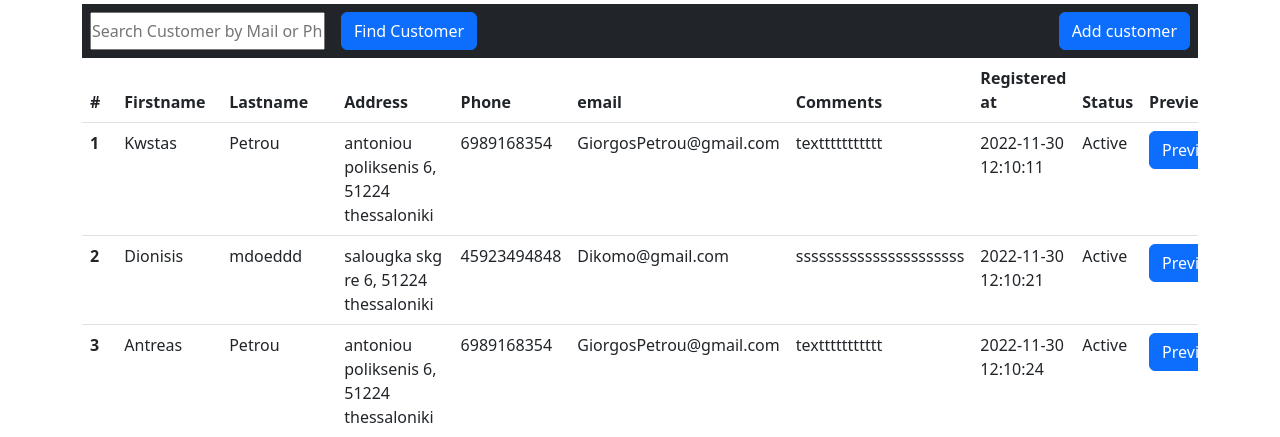
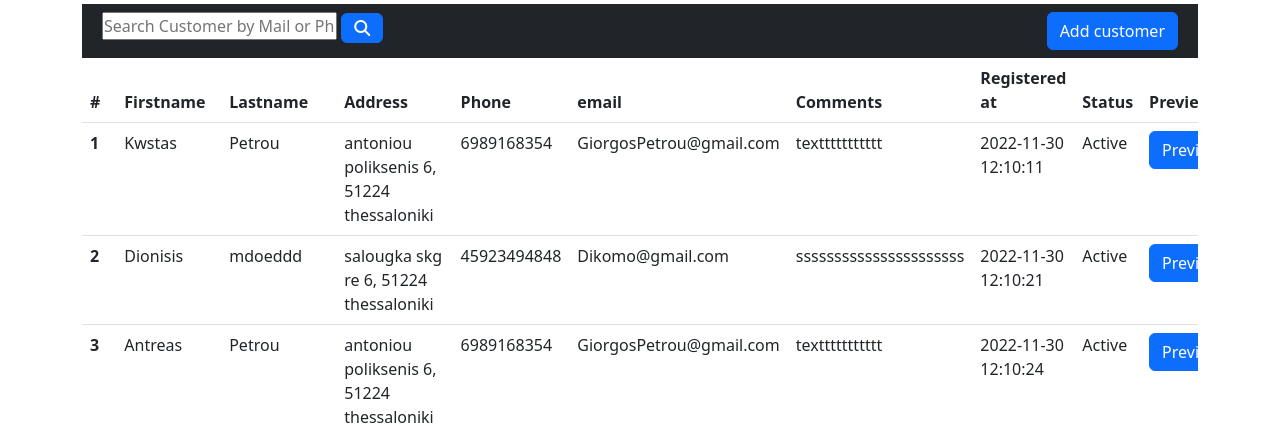
Before and after one commit to ASISGR/PHP---Customer-Management-System, a PHP site: page /pages/customerslist.php in a window 1280 px wide. Shown: the part 149-586 px from the top of the page. Run offline with PHP 8.4, Linux system fonts and the light colour scheme; a user stored in the database is signed in; data comes from the database, SQL or seed files in the repository.

Commit message:
UpdateV2

```diff
--- a/css/style.css
+++ b/css/style.css
@@ -29,3 +29,11 @@ a::after{
 .container-search .form-control{
     max-width: 200px;
 }
+
+.dropdown-item{
+    color:white;
+}
+.dropdown-item:hover{
+    color:white;
+    background-color: rgba(0,0,0,0.4);
+}
--- a/pages/customerslist.php
+++ b/pages/customerslist.php
@@ -7,12 +7,12 @@
 ?>
 
 <div class="container">
-<form class="d-flex bg-dark" style="justify-content:space-between; margin-top:0.5vh; padding:1vh" action="../includes/searchCustomer.inc.php" method="GET" ">
-        <span style='display:flex'>
-            <input  type="text" style='margin-right:2vh'name="input" placeholder="Search Customer by Mail or Phonenumber" required>
-            <button class="btn btn-primary" name="Btn-FindSpecificCust" type="submit">Find Customer</button>
-        </span>
-        <a class="btn btn-primary" href="addcustomer.php ">Add customer</a>
+<form class="d-flex bg-dark " style="justify-content:space-between; margin-top:0.5vh; padding:1vh" action="../includes/searchCustomer.inc.php" method="GET" ">
+        <div class = "container">
+            <input  type="text" style="" class='form-label'name="input" placeholder="Search Customer by Mail or Phonenumber" required>
+            <button class="btn btn-primary fas fa-search" name="Btn-FindSpecificCust" type="submit"></button>
+            <a style='float:right'class="btn btn-primary" href="addcustomer.php ">Add customer</a>
+        </div>
 </form>
 <?php include_once '../includes/errorhandler.inc.php';?>
 <div class="table-responsive">
```
